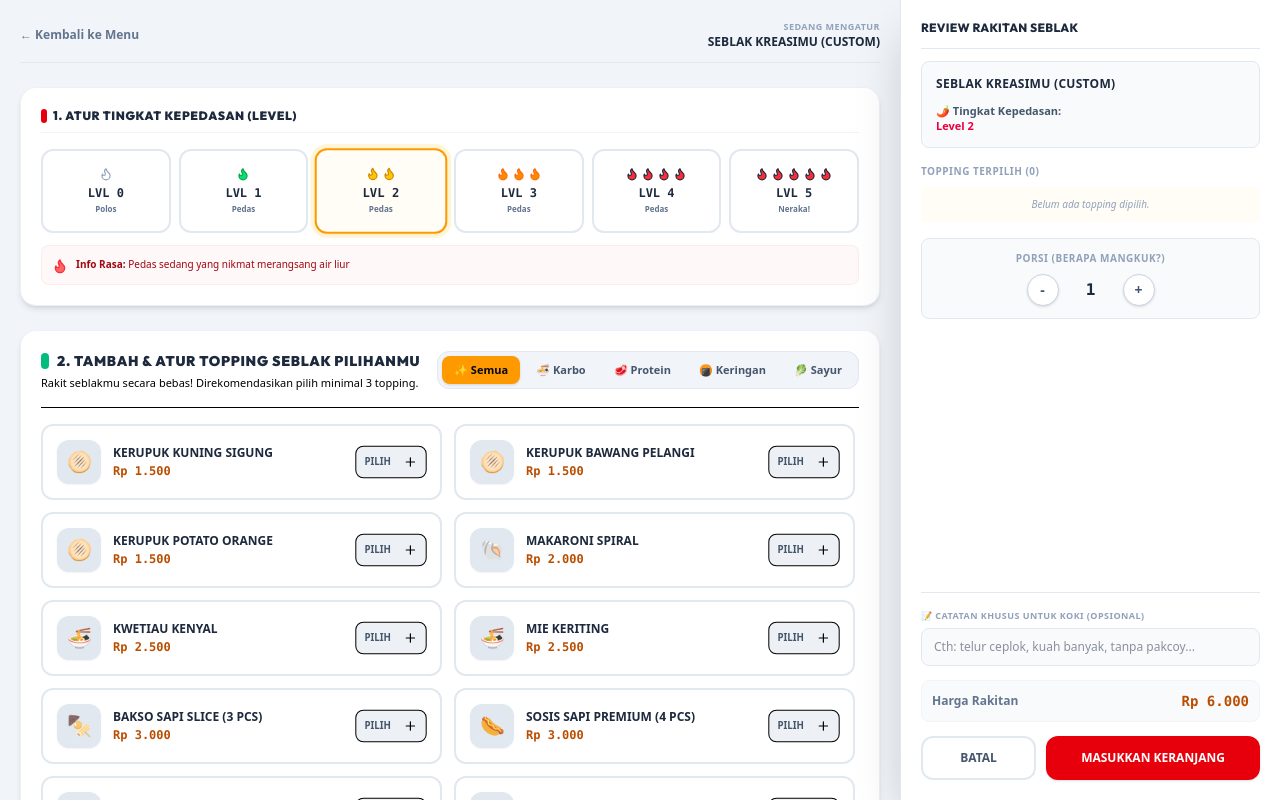
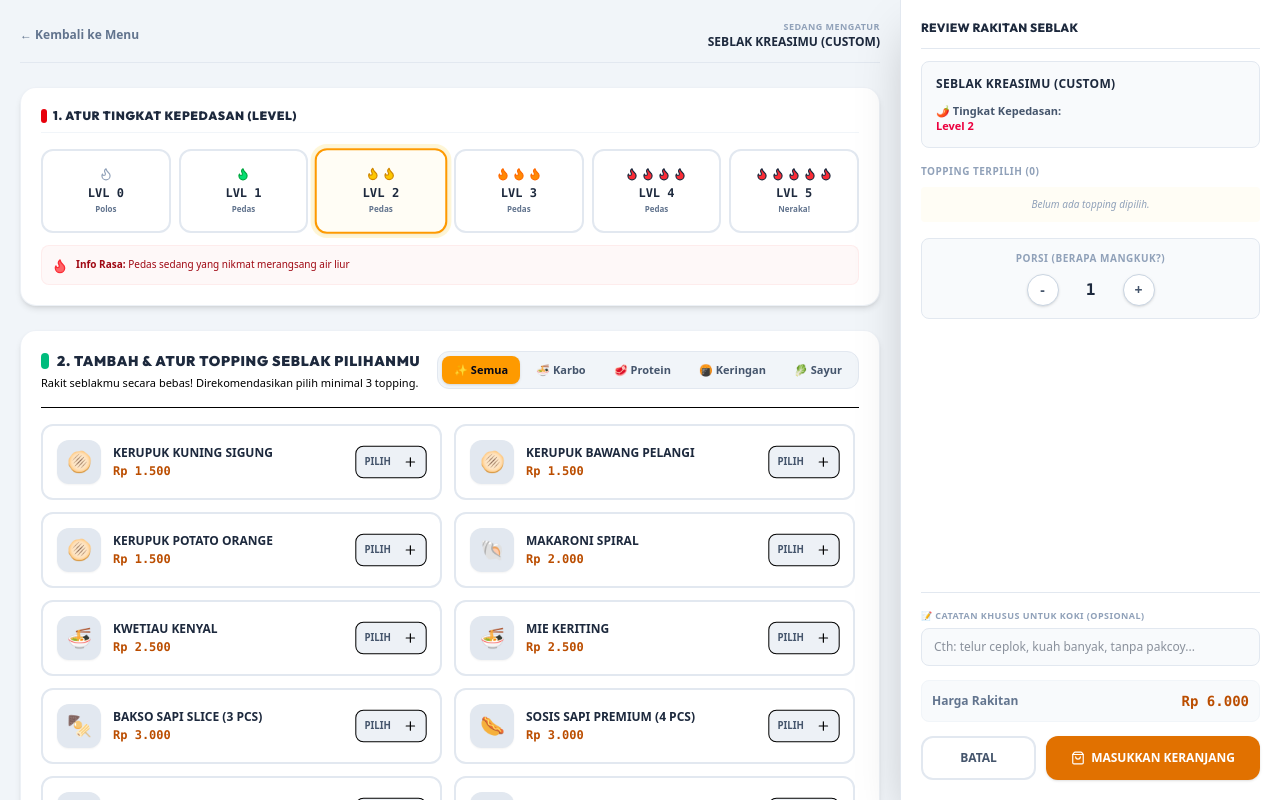
Before and after one commit to TomoNx/seblak, a React (Vite) app: page /kiosk in a window 1280 px wide. Both pictures are taken after a click on the button "Rakit Seblak Custom". Built offline with nearby package versions, Linux system fonts and the light colour scheme; no server answers.

Commit message:
style: change checkout and add-to-cart buttons from red to emerald/amber with shopping bag icon

```diff
--- a/src/components/kiosk/CartSidebar.tsx
+++ b/src/components/kiosk/CartSidebar.tsx
@@ -188,13 +188,13 @@ export default function CartSidebar({
 
         <div className="flex justify-between items-center text-xs pt-1">
           <span className="text-slate-500 font-semibold">Total Pembayaran</span>
-          <span className="text-base font-mono font-black text-red-600">{formatRupiah(cartTotalPrice)}</span>
+          <span className="text-base font-mono font-black text-amber-700">{formatRupiah(cartTotalPrice)}</span>
         </div>
 
         <button
           onClick={handleCheckout}
           disabled={cart.length === 0}
-          className="w-full bg-red-600 hover:bg-red-700 disabled:bg-slate-200 disabled:text-slate-400 disabled:cursor-not-allowed text-white font-black py-3 rounded-xl shadow-md transition-all duration-150 flex items-center justify-center gap-1.5 uppercase text-xs tracking-wider"
+          className="w-full bg-emerald-600 hover:bg-emerald-700 disabled:bg-slate-200 disabled:text-slate-400 disabled:cursor-not-allowed text-white font-black py-3 rounded-xl shadow-md transition-all duration-150 flex items-center justify-center gap-1.5 uppercase text-xs tracking-wider"
         >
           Selesai & Cetak Struk
           <ChevronRight className="w-4 h-4" />
--- a/src/components/kiosk/CustomizePanel.tsx
+++ b/src/components/kiosk/CustomizePanel.tsx
@@ -2,7 +2,7 @@ import React, { useState, useMemo } from 'react';
 import { CartItem, Broth, Topping, PresetMenu } from '../../types';
 import { SPICE_LEVELS, formatRupiah } from '../../data';
 import { getToppingEmoji } from './utils';
-import { Flame, Check, Minus, Plus } from 'lucide-react';
+import { Flame, Check, Minus, Plus, ShoppingBag } from 'lucide-react';
 
 interface CustomizePanelProps {
   customItem: Partial<CartItem>;
@@ -369,8 +369,9 @@ export default function CustomizePanel({
 
             <button
               onClick={onAddToCart}
-              className="flex-2 bg-red-600 hover:bg-red-700 text-white font-black py-3 px-1 rounded-xl shadow transition-colors text-xs uppercase text-center"
+              className="flex-2 bg-amber-600 hover:bg-amber-700 text-white font-black py-3 px-1 rounded-xl shadow transition-colors text-xs uppercase text-center flex items-center justify-center gap-1.5"
             >
+              <ShoppingBag className="w-3.5 h-3.5" />
               Masukkan Keranjang
             </button>
           </div>
```
